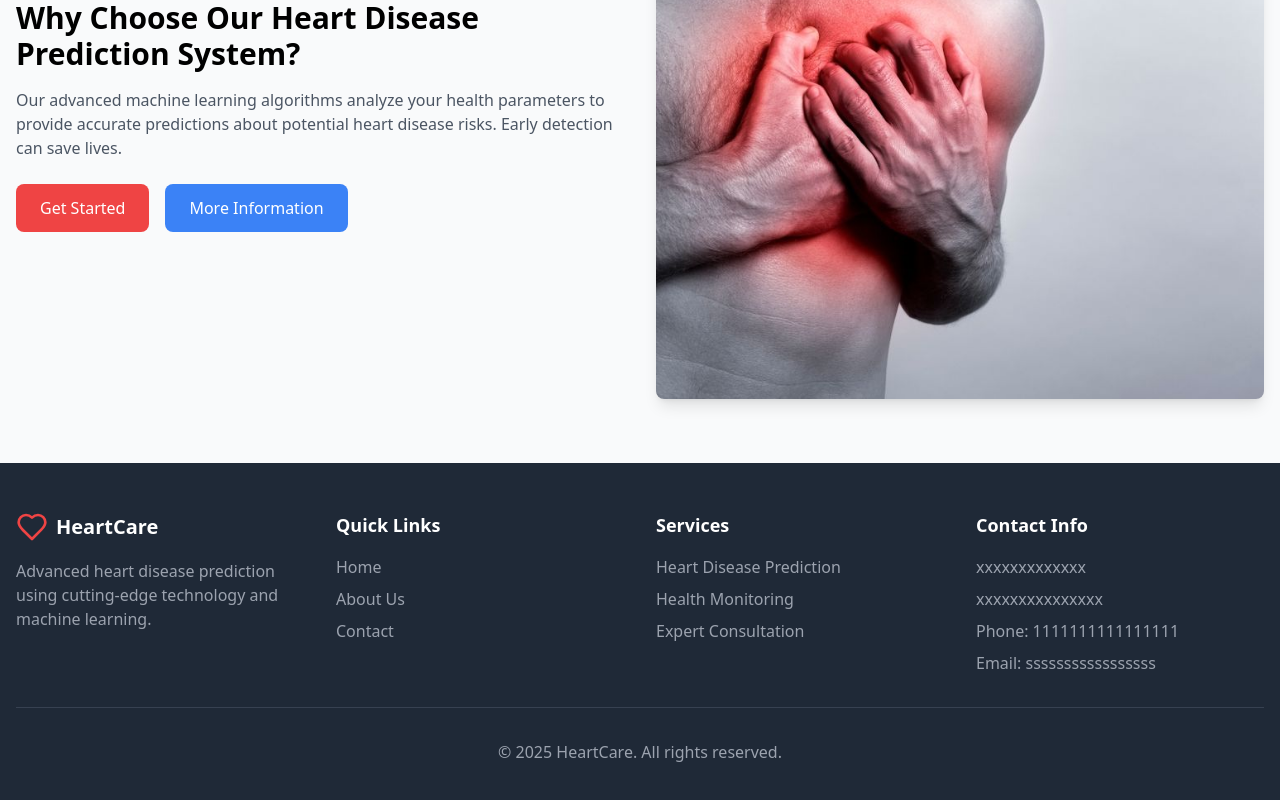
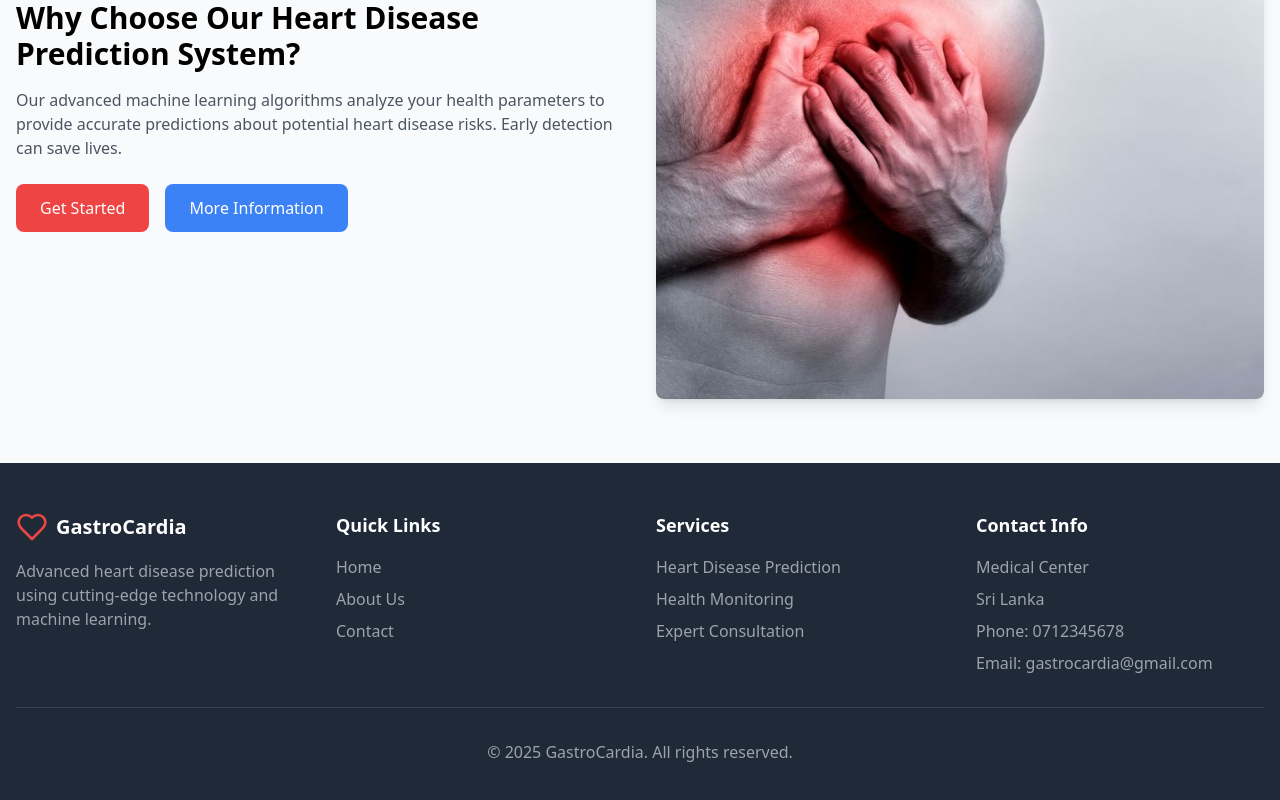
Before and after one commit to PumudiKarunarathna/heart-disease-predictor-fyp, a React (Vite) app: page / in a window 1280 px wide. Shown: the part 796-1596 px from the top of the page. Built offline with nearby package versions, Linux system fonts and the light colour scheme.

Commit message:
footer modificationbs / contack us page text modifications

```diff
--- a/src/components/AboutUs.tsx
+++ b/src/components/AboutUs.tsx
@@ -6,7 +6,7 @@ const AboutUs = () => {
     <div className="py-12 bg-gray-50">
       <div className="px-4 mx-auto max-w-7xl">
         <div className="mb-12 text-center">
-          <h1 className="mb-4 text-3xl font-bold text-gray-900 md:text-4xl">About HeartCare</h1>
+          <h1 className="mb-4 text-3xl font-bold text-gray-900 md:text-4xl">About GastroCardia</h1>
           <p className="max-w-3xl mx-auto text-lg text-gray-600">
             We are dedicated to revolutionizing heart disease prediction through advanced technology and machine learning.
           </p>
--- a/src/components/ContactUs.tsx
+++ b/src/components/ContactUs.tsx
@@ -62,21 +62,21 @@ const ContactUs = () => {
                 <MapPin className="flex-shrink-0 w-6 h-6 text-red-500" />
                 <div>
                   <h3 className="font-semibold">Address</h3>
-                  <p className="text-gray-600">xxxxxxxxxxxxxxxx</p>
+                  <p className="text-gray-600">Medical Center, Sri Lanka</p>
                 </div>
               </div>
               <div className="flex items-start space-x-4">
                 <Phone className="flex-shrink-0 w-6 h-6 text-red-500" />
                 <div>
                   <h3 className="font-semibold">Phone</h3>
-                  <p className="text-gray-600">+1111111111111111</p>
+                  <p className="text-gray-600">0712345678</p>
                 </div>
               </div>
               <div className="flex items-start space-x-4">
                 <Mail className="flex-shrink-0 w-6 h-6 text-red-500" />
                 <div>
                   <h3 className="font-semibold">Email</h3>
-                  <p className="text-gray-600">xxxxxxxxxxxxxxxxxxxxxxx</p>
+                  <p className="text-gray-600">gastrocardia@gmail.com</p>
                 </div>
               </div>
               <div className="flex items-start space-x-4">
--- a/src/components/Footer.tsx
+++ b/src/components/Footer.tsx
@@ -8,7 +8,7 @@ const Footer = () => {
           <div className="space-y-4">
             <div className="flex items-center">
               <Heart className="w-8 h-8 text-red-500" />
-              <span className="ml-2 text-xl font-semibold">HeartCare</span>
+              <span className="ml-2 text-xl font-semibold">GastroCardia</span>
             </div>
             <p className="text-gray-400">
               Advanced heart disease prediction using cutting-edge technology and machine learning.
@@ -36,16 +36,16 @@ const Footer = () => {
           <div>
             <h3 className="mb-4 text-lg font-semibold">Contact Info</h3>
             <ul className="space-y-2 text-gray-400">
-              <li>xxxxxxxxxxxxx</li>
-              <li>xxxxxxxxxxxxxxx</li>
-              <li>Phone: 1111111111111111</li>
-              <li>Email: sssssssssssssssss</li>
+              <li>Medical Center</li>
+              <li>Sri Lanka</li>
+              <li>Phone: 0712345678</li>
+              <li>Email: gastrocardia@gmail.com</li>
             </ul>
           </div>
         </div>
 
         <div className="pt-8 mt-8 text-center text-gray-400 border-t border-gray-700">
-          <p>&copy; {new Date().getFullYear()} HeartCare. All rights reserved.</p>
+          <p>&copy; {new Date().getFullYear()} GastroCardia. All rights reserved.</p>
         </div>
       </div>
     </footer>
--- a/src/components/Navbar.tsx
+++ b/src/components/Navbar.tsx
@@ -27,7 +27,7 @@ const Navbar: React.FC<NavbarProps> = ({
         <div className="flex justify-between h-16">
           <div className="flex items-center cursor-pointer" onClick={() => handleNavigation('home')}>
             <Heart className="w-8 h-8 text-red-500" />
-            <span className="ml-2 text-xl font-semibold">HeartCare</span>
+            <span className="ml-2 text-xl font-semibold">GastroCardia</span>
           </div>
 
           {/* Mobile menu button */}
```
